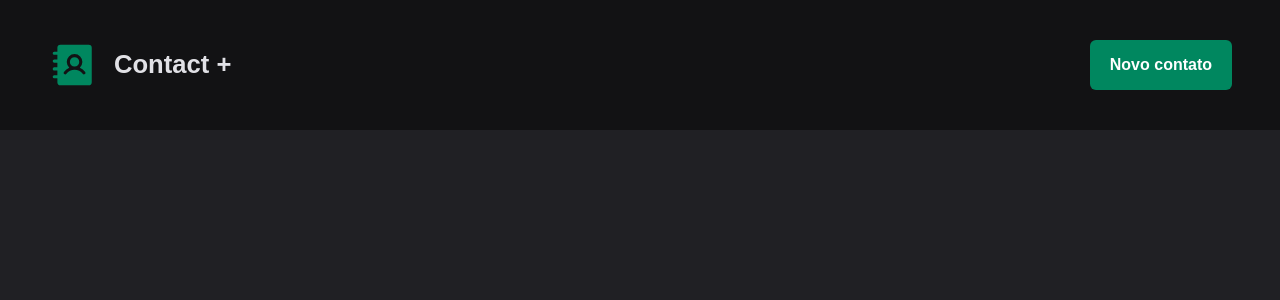
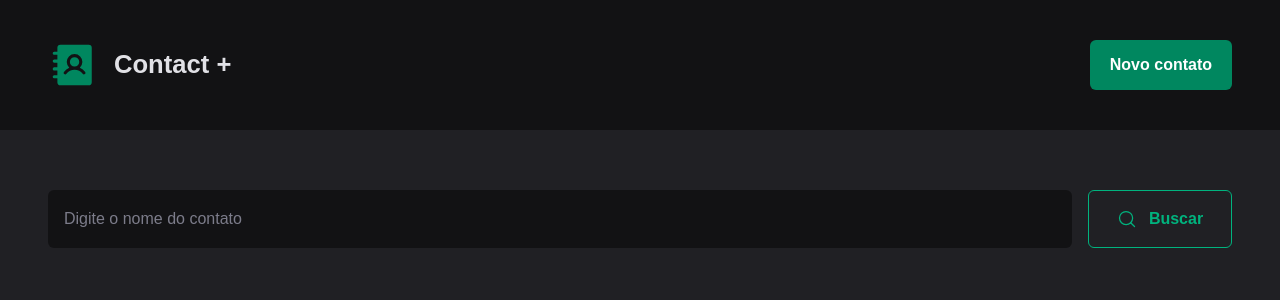
Before and after one commit to JamDev0/contactPlus, a React (Vite) app: page / in a window 1280 px wide. Shown: the top 300 px of the page. Built offline with nearby package versions, Linux system fonts and the light colour scheme.

Commit message:
Implementação do SearchContactForm

```diff
--- a/src/pages/Home/index.tsx
+++ b/src/pages/Home/index.tsx
@@ -1,4 +1,5 @@
 import { Header } from "./components/Header";
+import { SearchContactForm } from "./components/SearchContactForm";
 import { HomeContainer } from "./styles";
 
 export function Home() {
@@ -6,7 +7,9 @@ export function Home() {
     <>
       <Header />
       <HomeContainer>
-
+        <main>
+          <SearchContactForm />
+        </main>
       </HomeContainer>
     </>
   )
--- a/src/pages/Home/styles.ts
+++ b/src/pages/Home/styles.ts
@@ -1,3 +1,19 @@
 import styled from "styled-components";
 
-export const HomeContainer = styled.main``
+export const HomeContainer = styled.div`
+  width: 100%;
+
+  display: flex;
+  flex-direction: column;
+  align-items: center;
+
+  padding-inline: 3rem;
+
+  padding: 3.75rem 3rem;
+
+  > main {
+    max-width: ${params => params.theme.sizes.app};
+
+    width: 100%;
+  }
+`
```
